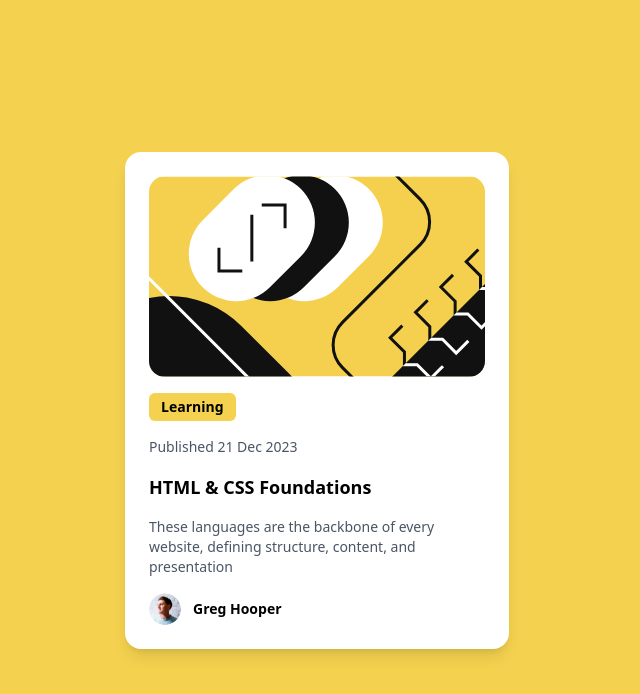
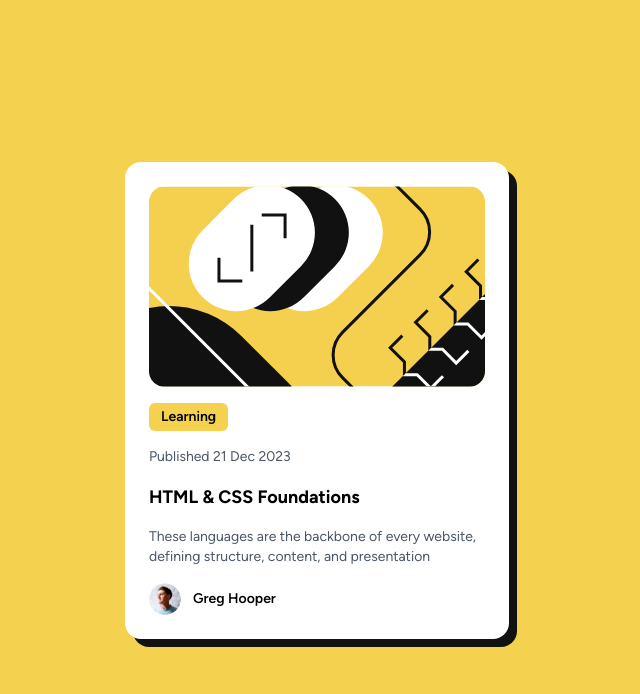
Before and after one commit to ambroseahawo/frontendmentor, a website: page blog-preview-card-main/build/index.html in a window 1280 px wide. Shown: the whole page, without its empty margins (323-963 px from the left). Drawn offline with Linux system fonts and the light colour scheme; files whose address does not match are found by name.

Commit message:
Update card shadow

```diff
--- a/blog-preview-card-main/build/index.html
+++ b/blog-preview-card-main/build/index.html
@@ -11,7 +11,7 @@
 </head>
 
 <body class="bg-[#f4d14e] flex justify-center items-center min-h-screen px-6 py-4">
-  <div class="bg-white p-6 rounded-2xl shadow-lg max-w-sm md:mx-w-md">
+  <div class="bg-white p-6 rounded-2xl shadow-[0.5rem_0.5rem_hsl(0,0%,7%)] max-w-sm md:mx-w-md">
     <!-- image -->
     <div class="rounded-2xl overflow-hidden">
       <img src="assets/images/illustration-article.svg" alt="blog-preview" class="w-full">
```
Also changed, not shown: blog-preview-card-main/build/assets/css/style.css.
